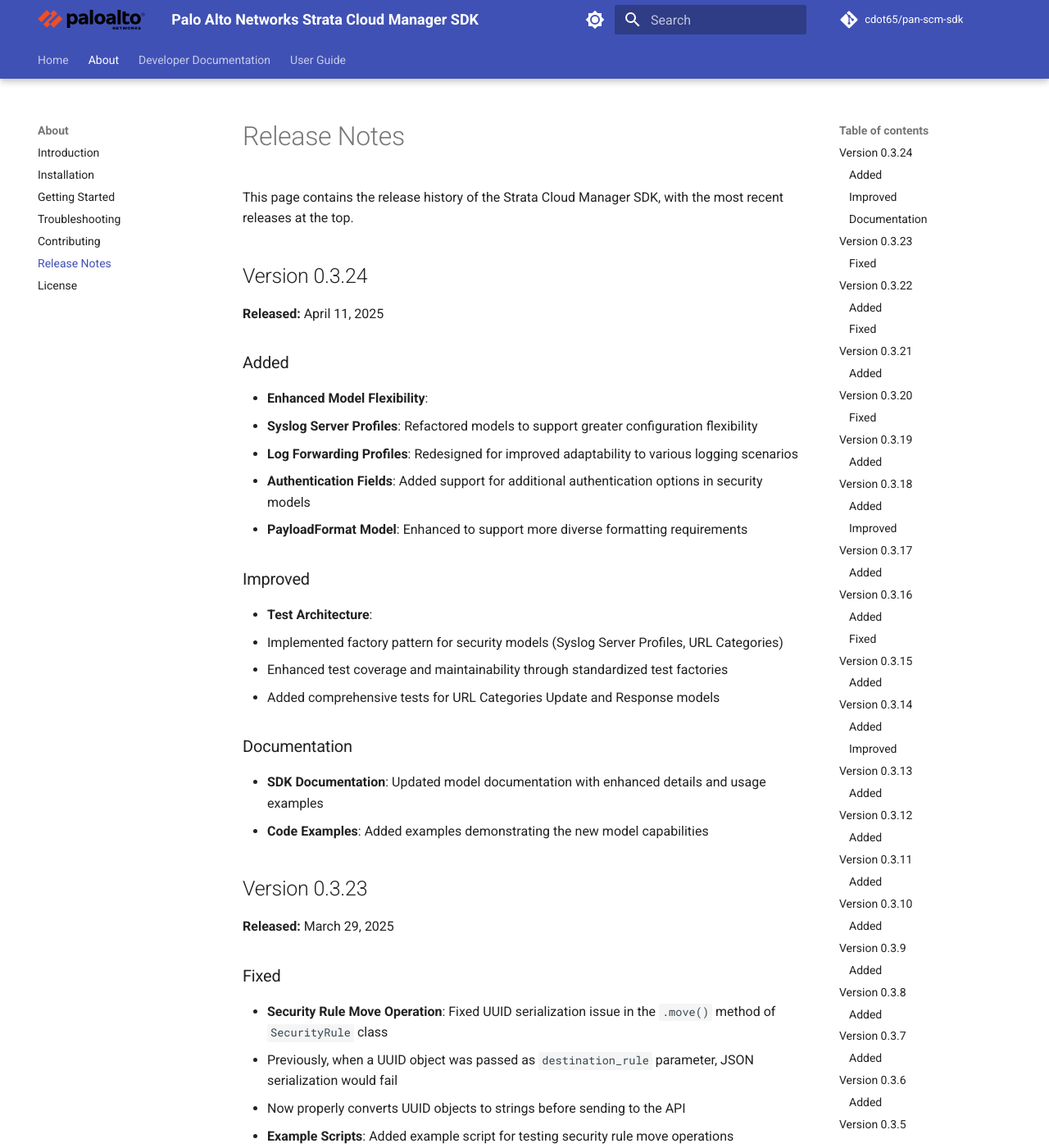
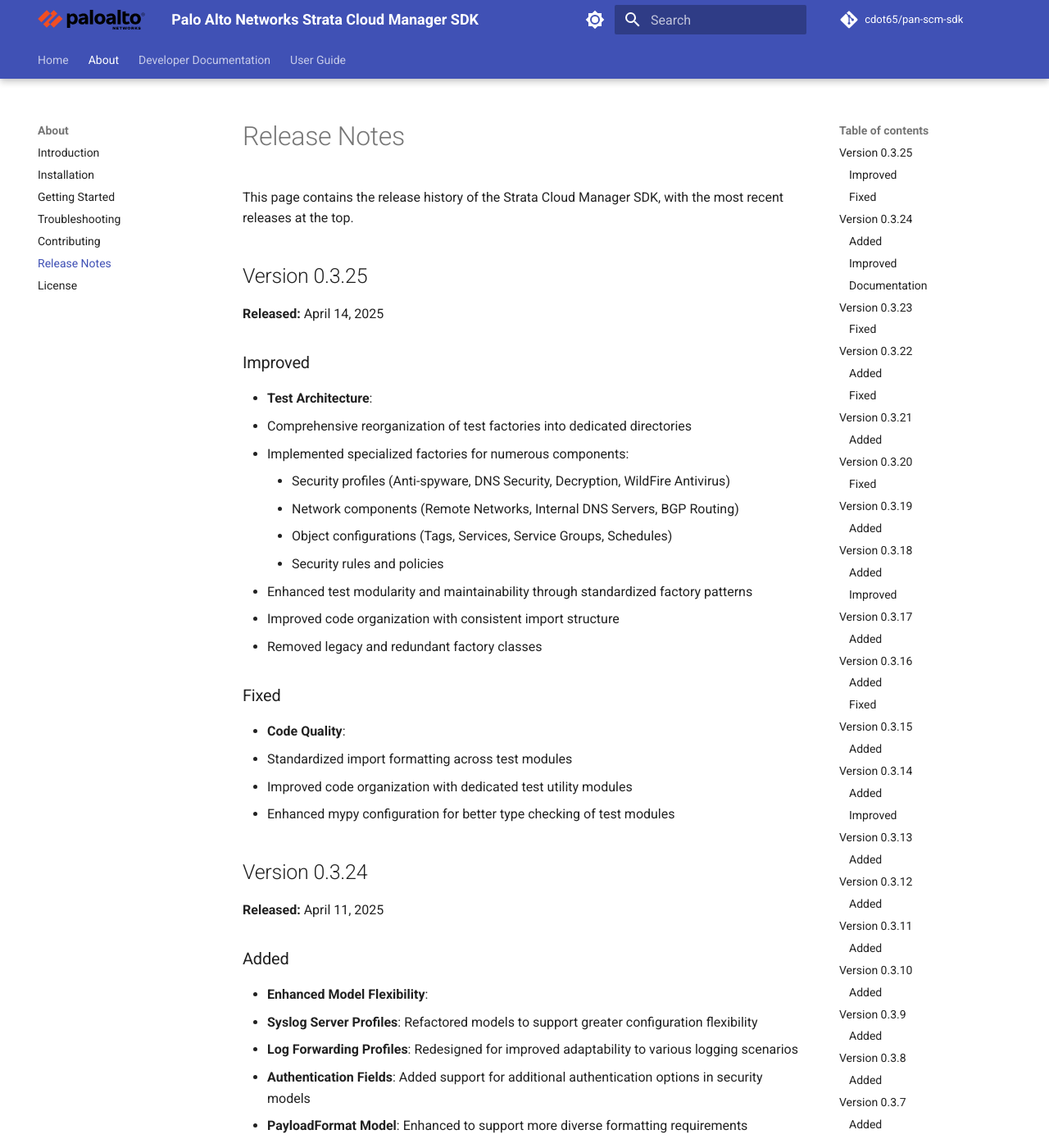
Before and after one commit to cdot65/pan-scm-sdk, an MkDocs documentation site: the page built from docs/about/release-notes.md, in a window 1280 px wide and 1400 px high. Shown: the whole window at 82% size. Built offline with MkDocs 1.6.1 and Material for MkDocs 9.7.7, drawn with Linux system fonts in a browser that asks for light colours; comment, search, counter and statistics services are not loaded.

Commit message:
Bump version to 0.3.25 and update release notes

```diff
--- a/docs/about/release-notes.md
+++ b/docs/about/release-notes.md
@@ -1,6 +1,30 @@
 # Release Notes
 
 This page contains the release history of the Strata Cloud Manager SDK, with the most recent releases at the top.
+
+## Version 0.3.25
+
+**Released:** April 14, 2025
+
+### Improved
+
+- **Test Architecture**:
+  - Comprehensive reorganization of test factories into dedicated directories
+  - Implemented specialized factories for numerous components:
+    - Security profiles (Anti-spyware, DNS Security, Decryption, WildFire Antivirus)
+    - Network components (Remote Networks, Internal DNS Servers, BGP Routing)
+    - Object configurations (Tags, Services, Service Groups, Schedules)
+    - Security rules and policies
+  - Enhanced test modularity and maintainability through standardized factory patterns
+  - Improved code organization with consistent import structure
+  - Removed legacy and redundant factory classes
+
+### Fixed
+
+- **Code Quality**:
+  - Standardized import formatting across test modules
+  - Improved code organization with dedicated test utility modules
+  - Enhanced mypy configuration for better type checking of test modules
 
 ## Version 0.3.24
 
--- a/pyproject.toml
+++ b/pyproject.toml
@@ -1,6 +1,6 @@
 [tool.poetry]
 name = "pan-scm-sdk"
-version = "0.3.24"
+version = "0.3.25"
 description = "Python SDK for Palo Alto Networks Strata Cloud Manager."
 authors = ["Calvin Remsburg <calvin@cdot.io>"]
 license = "Apache 2.0"
```
